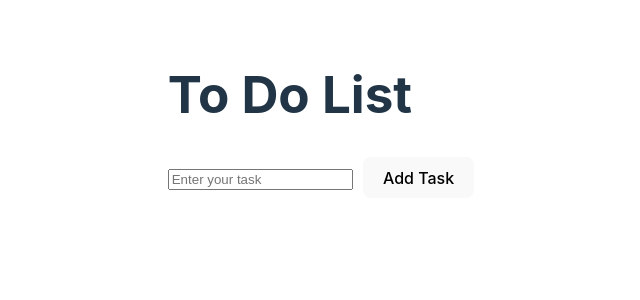
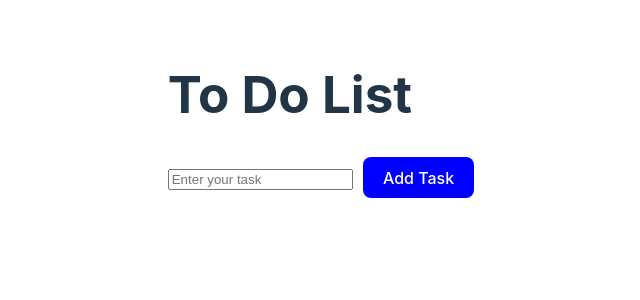
Before and after one commit to GregoryVDev/FinalToDoList, a React (Vite) app: page / in a window 1280 px wide. Shown: the top 300 px of the page, without its empty margins (319-959 px from the left). Built offline with nearby package versions, Linux system fonts and the light colour scheme.

Commit message:
Added the style props for background color and color

```diff
--- a/src/App.css
+++ b/src/App.css
@@ -43,3 +43,5 @@
 button {
   margin-left: 10px;
 }
+
+/* TO DO LIST */
--- a/src/components/AddTask.jsx
+++ b/src/components/AddTask.jsx
@@ -34,7 +34,11 @@ export const AddTask = ({ setTasks }) => {
         onChange={(e) => setNewTask(e.target.value)}
         onKeyDown={handleKeyDown}
       />
-      <Button onClick={handlerClickAdd} text="Add Task" />
+      <Button
+        onClick={handlerClickAdd}
+        text="Add Task"
+        style={{ backgroundColor: "blue", color: "white" }}
+      />
     </div>
   );
 };
--- a/src/components/Button.jsx
+++ b/src/components/Button.jsx
@@ -1,3 +1,7 @@
-export const Button = ({ text, onClick }) => {
-  return <button onClick={onClick}>{text}</button>;
+export const Button = ({ text, onClick, style }) => {
+  return (
+    <button onClick={onClick} style={style}>
+      {text}
+    </button>
+  );
 };
--- a/src/components/TodoList.jsx
+++ b/src/components/TodoList.jsx
@@ -62,13 +62,25 @@ export const TodoList = () => {
                   onChange={(e) => setEditTask(e.target.value)} // if we change the text, we update the new value
                   onKeyDown={handleKeyDown}
                 />
-                <Button onClick={handleClickEdit} text="Save" />
+                <Button
+                  onClick={handleClickEdit}
+                  text="Save"
+                  style={{ backgroundColor: "orange", color: "white" }}
+                />
               </div>
             ) : (
               <div>
                 {task}
-                <Button onClick={() => editTasks(task, index)} text="Edit" />
-                <Button onClick={() => deleteTask(index)} text="Delete" />
+                <Button
+                  onClick={() => editTasks(task, index)}
+                  text="Edit"
+                  style={{ backgroundColor: "green", color: "white" }}
+                />
+                <Button
+                  onClick={() => deleteTask(index)}
+                  text="Delete"
+                  style={{ backgroundColor: "red", color: "white" }}
+                />
               </div>
             )}
           </li>
```
